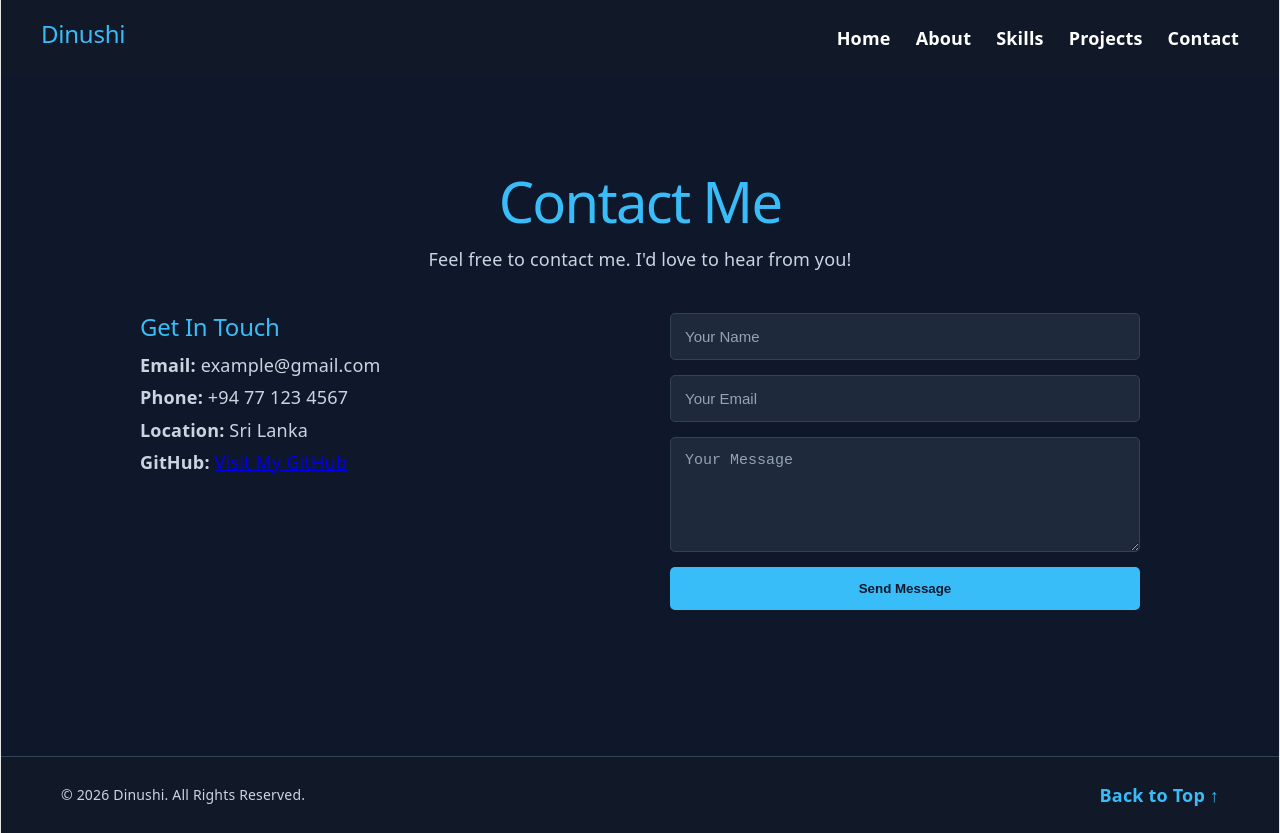
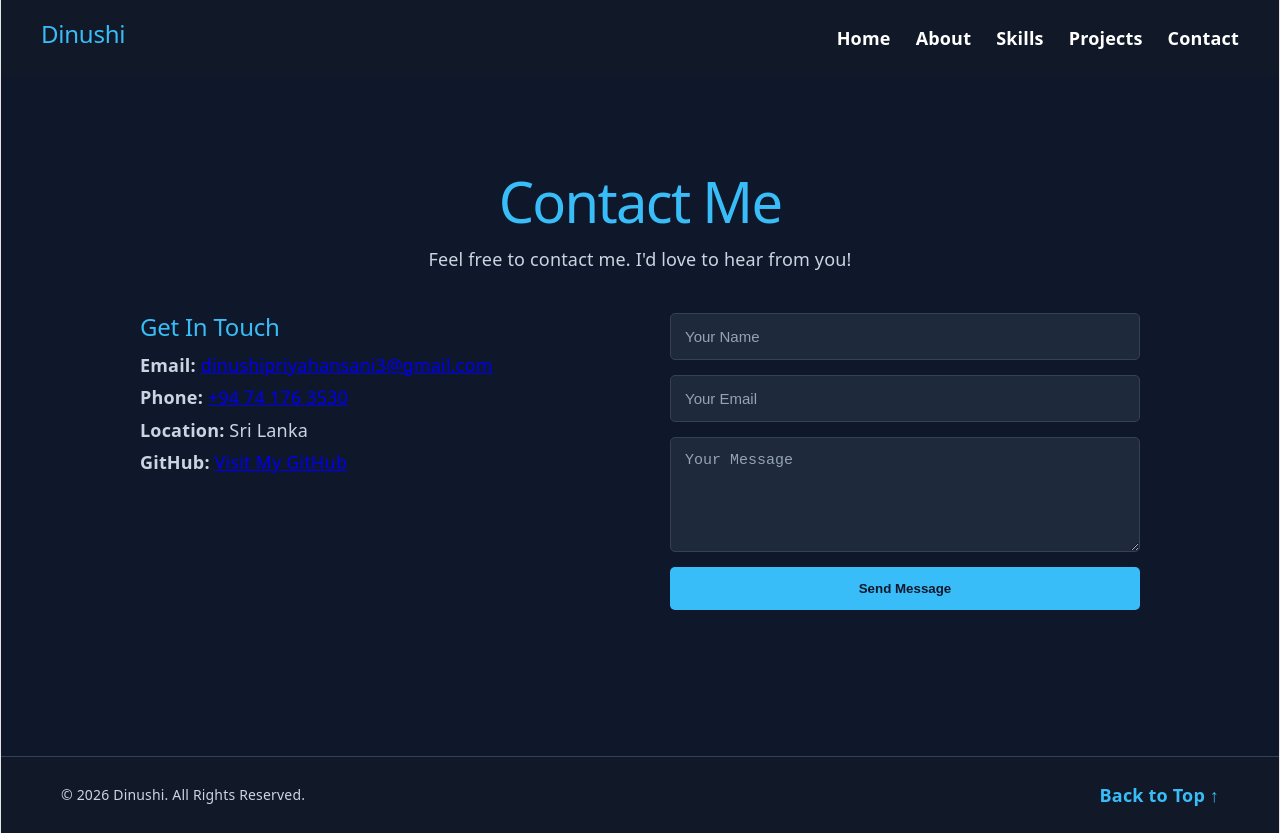
Before and after one commit to HMHansani/my-portfolio, a React (Vite) app: page / in a window 1280 px wide. Both pictures are taken after a click on the link "Contact". Built offline with nearby package versions, Linux system fonts and the light colour scheme.

Commit message:
feat: add personal contact details

```diff
--- a/src/components/Contact.tsx
+++ b/src/components/Contact.tsx
@@ -1,4 +1,3 @@
-
 function Contact() {
   return (
     <section className="contact" id="contact">
@@ -13,11 +12,17 @@ function Contact() {
           <h2>Get In Touch</h2>
 
           <p>
-            <strong>Email:</strong> example@gmail.com
+            <strong>Email:</strong>{" "}
+            <a href="mailto:dinushipriyahansani3@gmail.com">
+              dinushipriyahansani3@gmail.com
+            </a>
           </p>
 
           <p>
-            <strong>Phone:</strong> +94 77 123 4567
+            <strong>Phone:</strong>{" "}
+            <a href="tel:+94741763530">
+              +94 74 176 3530
+            </a>
           </p>
 
           <p>
```
